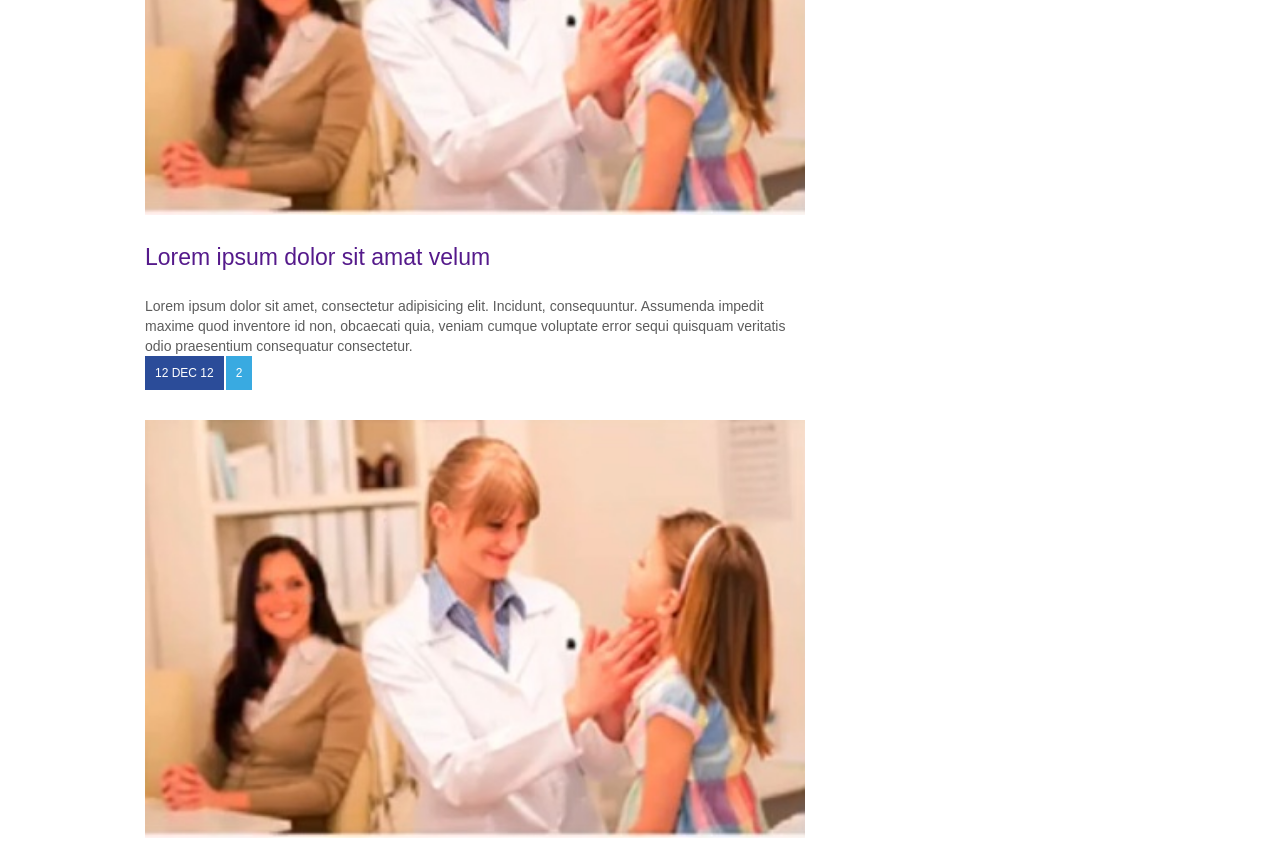
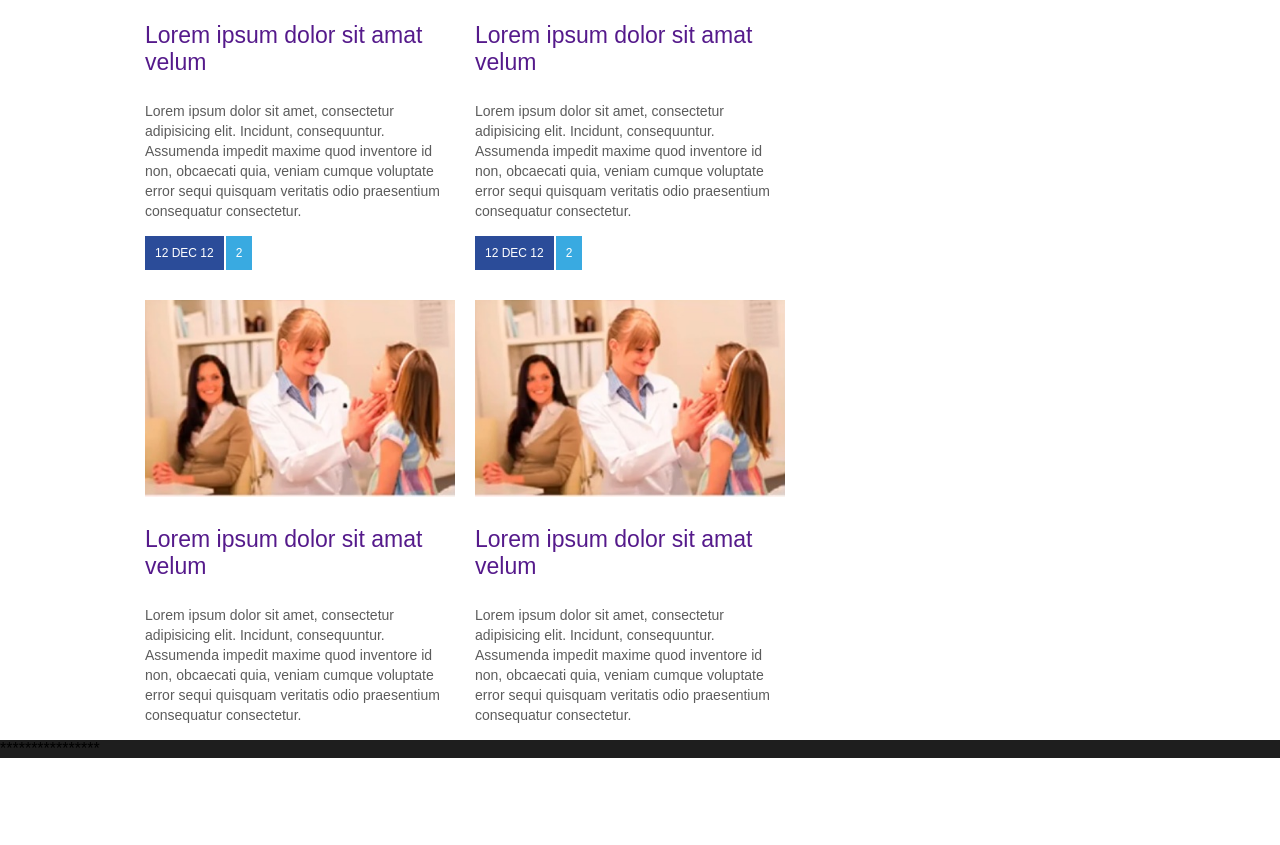
Before and after one commit to andremorelli10/medicenter, a plain HTML site: page index.html in a window 1280 px wide. Shown: the part 1143-1988 px from the top of the page. After the commit the page ends 1901 px from the top, so only its background shows below. Drawn offline with Linux system fonts and the light colour scheme.

Commit message:
add code

```diff
--- a/assets/styles/style.css
+++ b/assets/styles/style.css
@@ -196,6 +196,8 @@ nav a:hover {
 
 article {
     flex:1;
+    min-width: 300px;
+    margin-right: 20px;
 }
 
 article a {
@@ -241,4 +243,10 @@ article .news_resume {
     color: #5c5c5c;
     font-size: 14px;
     line-height: 20px;
+    margin-bottom: 15px;
+
 }
+
+footer {
+    background-color: #1e1e1e;
+}
--- a/index.html
+++ b/index.html
@@ -62,7 +62,7 @@
                         <div class="widget_title_text">Latest News</div>
                         <div class="widget_title_bar"></div>
                     </div>
-                    <div class="widget-body">
+                    <div class="widget-body flex">
 
                         <article>
                             <a href="">
@@ -157,6 +157,10 @@
         </div>
     </section>
 
+    <footer>
+        ****************
+    </footer>
+
  <script src="./assets/js/script.js"></script>
 </body>
 </html>
```
